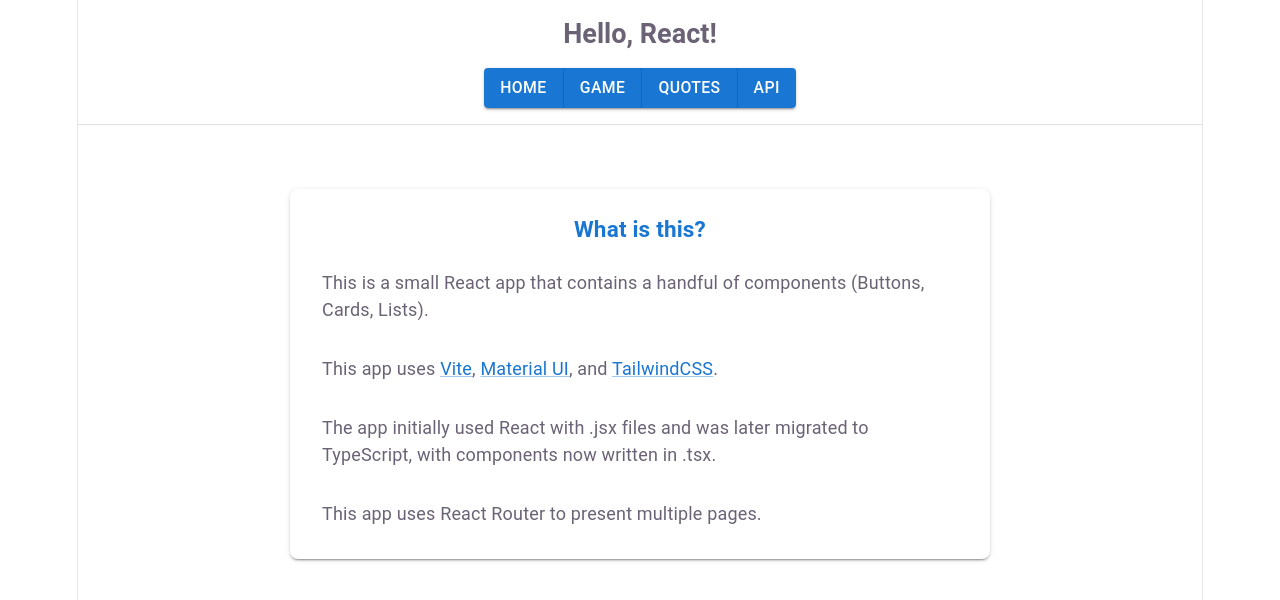
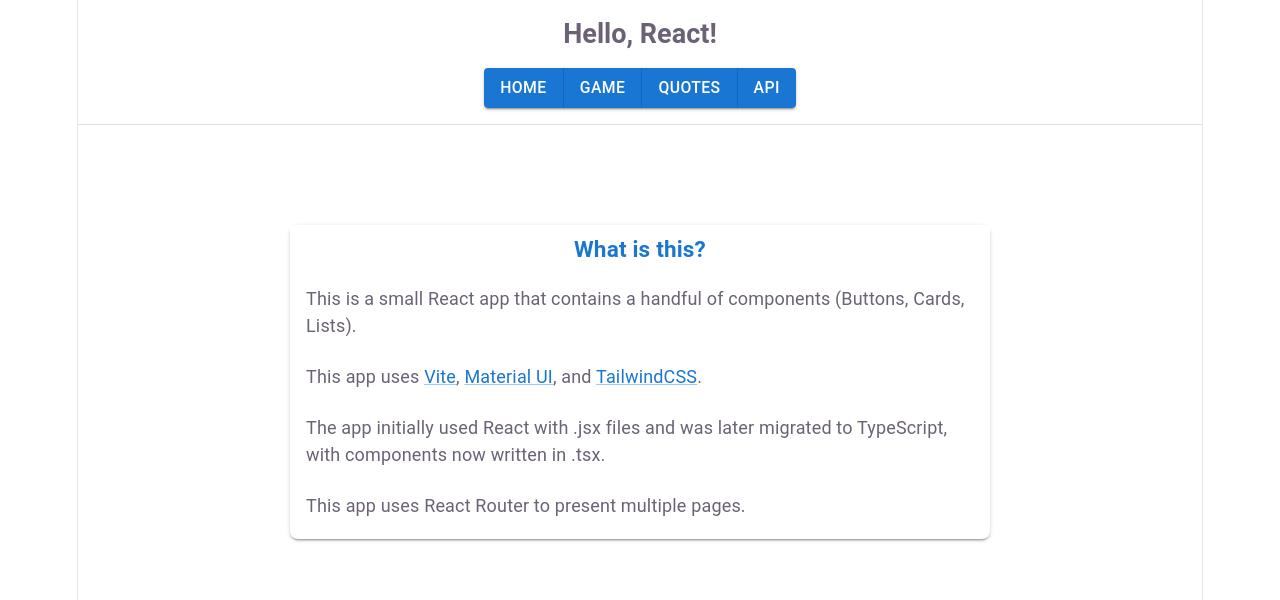
Before and after one commit to matthew-manke/hello-react, a React (Vite) app: page / in a window 1280 px wide. Shown: the top 600 px of the page. Built offline with nearby package versions, Linux system fonts and the light colour scheme.

Commit message:
Refactor: Standardize styling convention
Established a convention to use Tailwind CSS for layout/spacing and MUI sx prop for theme-aware styling. Refactored PageLayout, WhatIsThis, and ApiResponse to follow this convention.

```diff
--- a/src/components/ApiResponse.tsx
+++ b/src/components/ApiResponse.tsx
@@ -9,7 +9,7 @@
   const res = use(apiPromise);
 
   return (
-    <Paper sx={{ p: 3, width: '100%', maxWidth: 600 }}>
+    <Paper className="p-6 w-full max-w-[600px]">
       <Box className="flex flex-col gap-4">
 
         <Typography variant="h6">
@@ -22,15 +22,11 @@
 
         <Box
           component="pre"
+          className="p-4 rounded-lg overflow-x-auto whitespace-pre-wrap text-[0.85rem]"
           sx={{
             backgroundColor: '#0d1117',
             color: '#58a6ff',
             fontFamily: 'monospace',
-            p: 2,
-            borderRadius: 2,
-            overflowX: 'auto',
-            whiteSpace: 'pre-wrap',
-            fontSize: '0.85rem',
           }}
         >
           {typeof res.data === 'string'
--- a/src/components/TicTacToe.tsx
+++ b/src/components/TicTacToe.tsx
@@ -64,10 +64,10 @@
   });
 
   return (
-    <Box className="flex flex-col items-center gap-6 mt-4">
+    <Box className="flex flex-col items-center gap-6 mt-8">
 
       {/* Game Board */}
-      <Paper sx={{ p: 3 }}>
+      <Paper className="p-6">
         <Board
           xIsNext={xIsNext}
           squares={currentSquares}
--- a/src/components/WhatIsThis.tsx
+++ b/src/components/WhatIsThis.tsx
@@ -7,13 +7,11 @@
 export default function WhatIsThis() {
   return (
     <List
+      className="max-w-[700px] mx-auto p-4"
       sx={{
-        maxWidth: 700,
-        margin: '0 auto',
         bgcolor: 'background.paper',
         borderRadius: 2,
         boxShadow: 2,
-        p: 2,
       }}
       aria-labelledby="what-is-this-subheader"
       subheader={
@@ -30,11 +28,11 @@
         </ListSubheader>
       }
     >
-      <ListItem sx={{ py: 1.5 }}>
+      <ListItem className="py-3">
         <ListItemText primary="This is a small React app that contains a handful of components (Buttons, Cards, Lists)." />
       </ListItem>
 
-      <ListItem sx={{ py: 1.5 }}>
+      <ListItem className="py-3">
         <ListItemText
           primary={
             <>
@@ -56,11 +54,11 @@
         />
       </ListItem>
 
-      <ListItem sx={{ py: 1.5 }}>
+      <ListItem className="py-3">
         <ListItemText primary="The app initially used React with .jsx files and was later migrated to TypeScript, with components now written in .tsx." />
       </ListItem>
 
-      <ListItem sx={{ py: 1.5 }}>
+      <ListItem className="py-3">
         <ListItemText primary="This app uses React Router to present multiple pages." />
       </ListItem>
     </List>
--- a/src/layouts/PageLayout.tsx
+++ b/src/layouts/PageLayout.tsx
@@ -7,13 +7,7 @@
 export default function PageLayout({ children }: PageLayoutProps) {
   return (
     <Box
-      className="flex flex-col items-center gap-6"
-      sx={{
-        mt: 4,
-        px: 2,
-        maxWidth: 800,
-        margin: '0 auto',
-      }}
+      className="flex flex-col items-center gap-6 mt-8 px-4 max-w-[800px] mx-auto"
     >
       {children}
     </Box>
```
